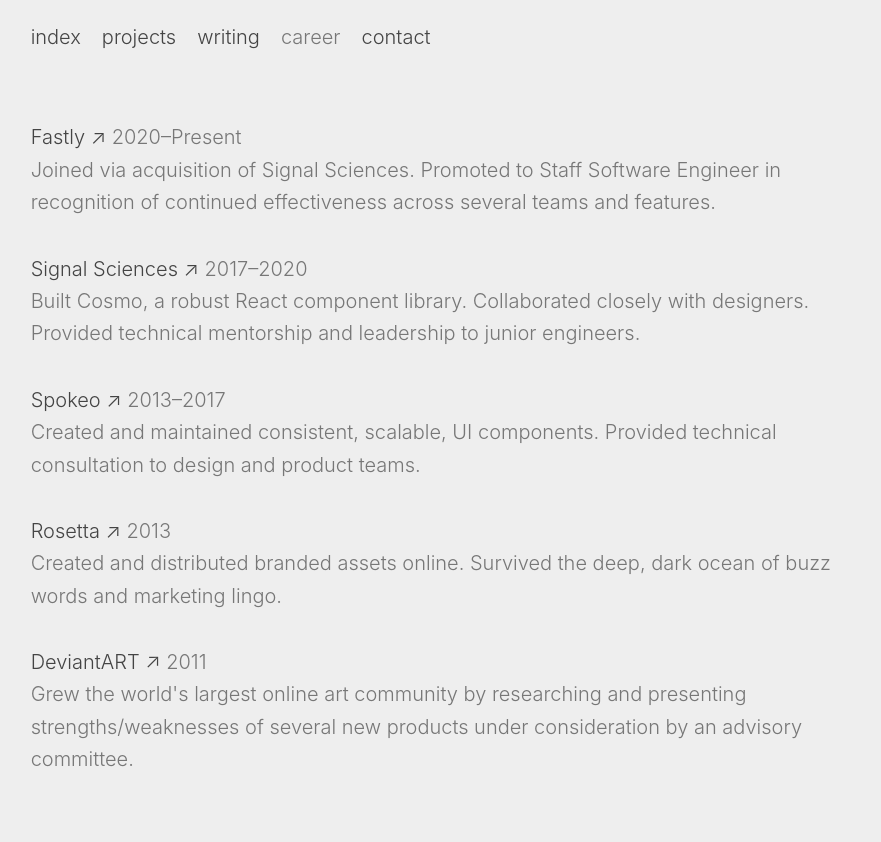
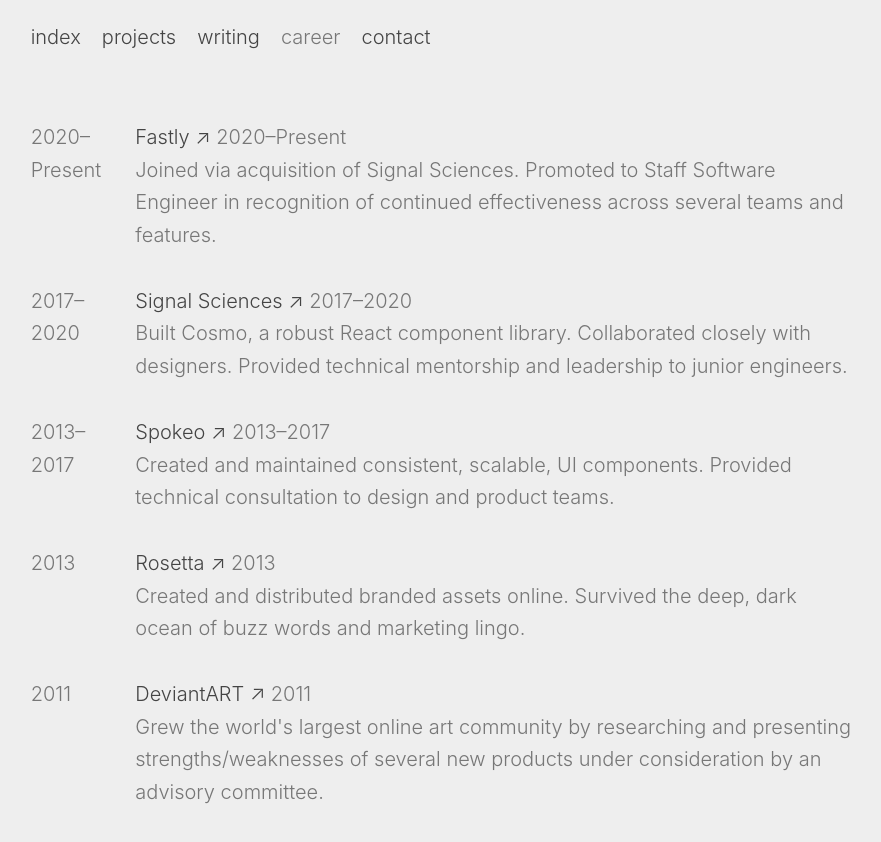
Before and after one commit to alitorbati/portfolio, a Next.js app: page /career in a window 1280 px wide. Shown: the top 842 px of the page, without its empty margins (198-1079 px from the left). Built offline with nearby package versions, Linux system fonts and the light colour scheme.

Commit message:
career page

```diff
--- a/pages/career.js
+++ b/pages/career.js
@@ -1,5 +1,8 @@
+import css from "@styled-system/css";
+import Link from "next/link";
 import Box from "../components/Box";
-import Flexbox from "../components/Flexbox";
+import Text from "../components/Text";
+import Grid from "../components/Grid";
 
 const jobs = [
   // {
@@ -60,33 +63,47 @@
 
 const Career = () => {
   return (
-    <Flexbox flexDirection="column" gap={5}>
+    <Grid gap={5} gridTemplateColumns={["auto", "1fr auto"]}>
       {jobs.map((job, index) => {
-        const startYear = new Date(job.start).toLocaleDateString("en-us", {
-          year: "numeric",
-        });
+        const startYear = new Date(job.start).getFullYear();
 
+        // handles endYear being "Present"
         const endYear = Date.parse(job.end)
-          ? new Date(job.end).toLocaleDateString("en-us", {
-              year: "numeric",
-            })
+          ? new Date(job.end).getFullYear()
           : job.end;
 
         const duration =
           startYear === endYear ? startYear : `${startYear}–${endYear}`;
 
         return (
+          <>
+            <Text
+              css={css({
+                display: ["none", "initial"],
+                whiteSpace: "nowrap",
+                textAlign: "right",
+              })}
+            >
+              {duration}
+            </Text>
             <Box key={index}>
-            <a href={job.href} target="_blank" rel="noreferrer">
+              <Link href={job.href} target="_blank" rel="noreferrer">
                 {job.company}
-            </a>
+              </Link>
+              <Text
+                css={css({
+                  display: ["initial", "none"],
+                })}
+              >
                 {` ${duration}`}
+              </Text>
               <Box />
               {job.description}
             </Box>
+          </>
         );
       })}
-    </Flexbox>
+    </Grid>
   );
 };
 
--- a/styles/GlobalStyle.js
+++ b/styles/GlobalStyle.js
@@ -95,8 +95,8 @@
   strong: {
     fontWeight: "600",
   },
-  img: {
-    borderRadius: 1,
+  "img, video": {
+    borderRadius: 2,
   },
   ".markdown-container img, .markdown-container video": {
     width: "100%",
```
Lines whose indentation alone changed are shown as unchanged.
